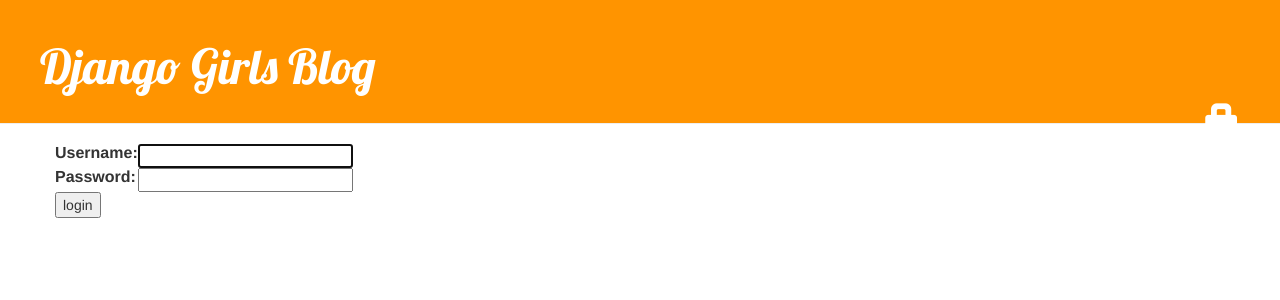
After one commit to ainesmile/djangogirls, a Django app: page /accounts/login/ in a window 1280 px wide. The commit adds this page. Shown: the top 300 px of the page. Run offline with Django 3.2, Linux system fonts and the light colour scheme; some libraries are stand-ins or nearby versions.

Commit message:
Feature add: login require

```diff
--- a/blog/templates/blog/base.html
+++ b/blog/templates/blog/base.html
@@ -10,12 +10,16 @@
   <body>
       <div class="page-header">
         <h1><a href="/">Django Girls Blog</a></h1>
-        {% if uers.is_authenticated %}
+        {% if user.is_authenticated %}
           <a href="{% url 'post_new' %}" class="top-menu">
             <span class="glyphicon glyphicon-plus"></span>
           </a>
           <a href="{% url 'post_draft_list' %}" class="top-menu">
             <span class="glyphicon glyphicon-edit"></span>
+          </a>
+        {% else %}
+          <a href="{% url 'login' %}" class="top-menu">
+            <span class="glyphicon glyphicon-lock"></span>
           </a>
         {% endif %}
       </div>
--- a/blog/templates/blog/post_detail.html
+++ b/blog/templates/blog/post_detail.html
@@ -7,12 +7,14 @@
       {{ post.published_date }}
     </div>
   {% endif %}
+  {% if user.is_authenticated %}
     <a class="btn btn-default" href="{% url 'post_edit' pk=post.pk %}">
       <span class="glyphicon glyphicon-pencil"></span>
     </a>
     <a class="btn btn-default" href="{% url 'post_remove' pk=post.pk %}">
       <span class="glyphicon glyphicon-remove"></span>
     </a>
+  {% endif %}
   <h1>{{ post.title }}</h1>
   <p>{{ post.text|linebreaksbr }}</p>
 </div>
--- /dev/null
+++ b/blog/templates/registration/login.html
@@ -0,0 +1,24 @@
+{% extends "blog/base.html" %}
+
+{% block content %}
+  {% if form.errors %}
+    <p>Your username and password didn't match. Please try again.</p>
+  {% endif %}
+
+  <form method="post" action="{% url 'login' %}">
+    {% csrf_token %}
+    <table>
+      <tr>
+        <td> {{ form.username.label_tag }} </td>
+        <td> {{ form.username }} </td>
+      </tr>
+      <tr>
+        <td> {{ form.password.label_tag }}</td>
+        <td> {{ form.password }} </td>
+      </tr>
+    </table>
+
+    <input type="submit" value="login" />
+    <input type="hidden" name="next" value="{{ next }}" />
+  </form>
+{% endblock %}
--- a/blog/views.py
+++ b/blog/views.py
@@ -1,5 +1,6 @@
 from django.shortcuts import render, get_object_or_404, redirect
 from django.utils import timezone
+from django.contrib.auth.decorators import login_required
 
 from .models import Post
 from .forms import PostForm
@@ -21,6 +22,7 @@
         'post': post
     })
 
+@login_required
 def post_new(request):
     if request.method == 'POST':
         form = PostForm(request.POST)
@@ -33,6 +35,7 @@
         'form': form
     })
 
+@login_required
 def post_edit(request, pk):
     post = get_object_or_404(Post, pk=pk)
     if request.method == "POST":
@@ -46,17 +49,20 @@
         'form': form
     })
 
+@login_required
 def post_draft_list(request):
     drafts = Post.objects.filter(published_date__isnull=True)
     return render(request, 'blog/post_draft_list.html', {
         'drafts': drafts
     })
 
+@login_required
 def post_publish(request, pk):
     post = get_object_or_404(Post, pk=pk)
     post.publish()
     return redirect('post_detail', pk=pk)
 
+@login_required
 def post_remove(request, pk):
     post = get_object_or_404(Post, pk=pk)
     post.delete()
--- a/mysite/settings.py
+++ b/mysite/settings.py
@@ -104,6 +104,8 @@
     },
 ]
 
+LOGIN_REDIRECT_URL = '/'
+
 
 # Internationalization
 # https://docs.djangoproject.com/en/1.10/topics/i18n/
--- a/mysite/urls.py
+++ b/mysite/urls.py
@@ -1,7 +1,10 @@
 from django.conf.urls import include, url
 from django.contrib import admin
 
+from django.contrib.auth import views
+
 urlpatterns = [
     url(r'^admin/', include(admin.site.urls)),
+    url(r'^accounts/login/$', views.login, name='login'),
     url(r'', include('blog.urls')),
 ]
```
Lines whose indentation alone changed are shown as unchanged.
